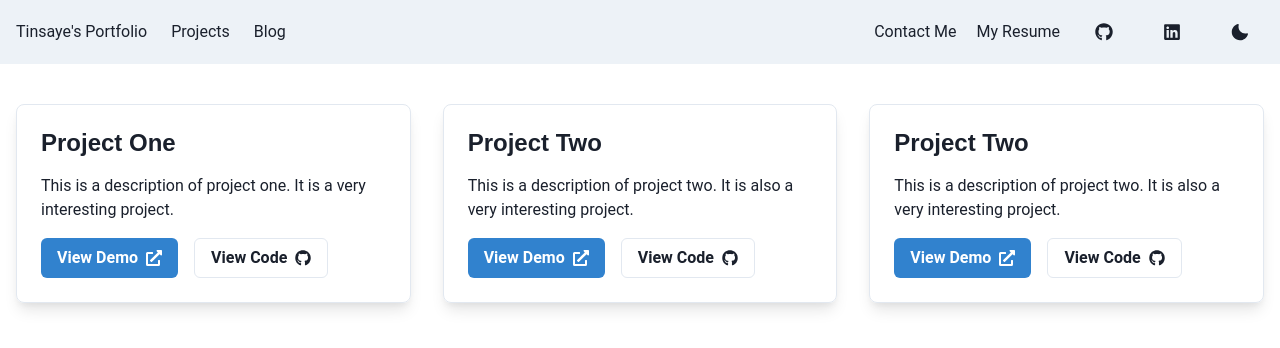
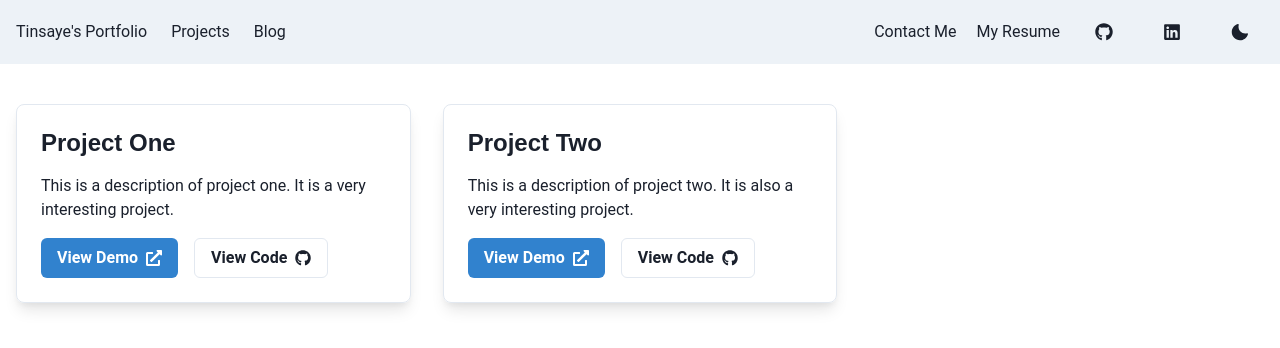
Before and after one commit to tinsaye-simeneh/portfolio, a Next.js app: page /project in a window 1280 px wide. Shown: the top 348 px of the page. Built offline with nearby package versions, Linux system fonts and the light colour scheme.

Commit message:
fix: card data moved to arrays

```diff
--- a/src/app/project/page.tsx
+++ b/src/app/project/page.tsx
@@ -1,28 +1,36 @@
 import { SimpleGrid, Container } from "@chakra-ui/react";
 import ProjectCard from "../components/ProjectCard";
+
+const projects = [
+  {
+    title: "Project One",
+    description:
+      "This is a description of project one. It is a very interesting project.",
+    demoLink: "https://project-one-demo.com",
+    codeLink: "https://github.com/user/project-one",
+  },
+  {
+    title: "Project Two",
+    description:
+      "This is a description of project two. It is also a very interesting project.",
+    demoLink: "https://project-two-demo.com",
+    codeLink: "https://github.com/user/project-two",
+  },
+];
 
 export default function Projects() {
   return (
     <Container maxW="container.xl" py={10}>
       <SimpleGrid columns={{ sm: 1, md: 2, lg: 3 }} spacing={8}>
-        <ProjectCard
-          title="Project One"
-          description="This is a description of project one. It is a very interesting project."
-          demoLink="https://project-one-demo.com"
-          codeLink="https://github.com/user/project-one"
-        />
-        <ProjectCard
-          title="Project Two"
-          description="This is a description of project two. It is also a very interesting project."
-          demoLink="https://project-two-demo.com"
-          codeLink="https://github.com/user/project-two"
-        />
-        <ProjectCard
-          title="Project Two"
-          description="This is a description of project two. It is also a very interesting project."
-          demoLink="https://project-two-demo.com"
-          codeLink="https://github.com/user/project-two"
-        />
+        {projects.map((project, index) => (
+          <ProjectCard
+            key={index}
+            title={project.title}
+            description={project.description}
+            demoLink={project.demoLink}
+            codeLink={project.codeLink}
+          />
+        ))}
       </SimpleGrid>
     </Container>
   );
```
